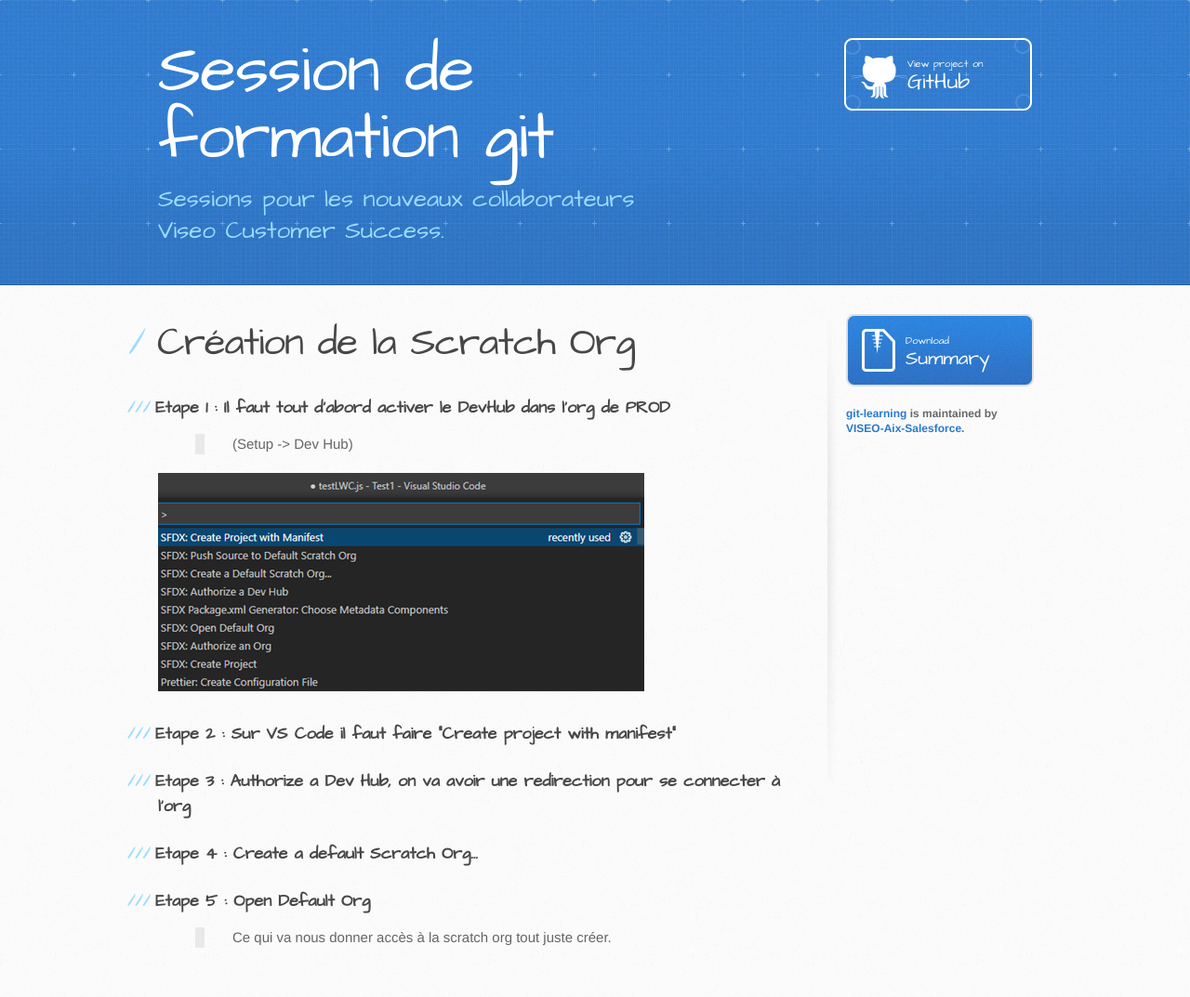
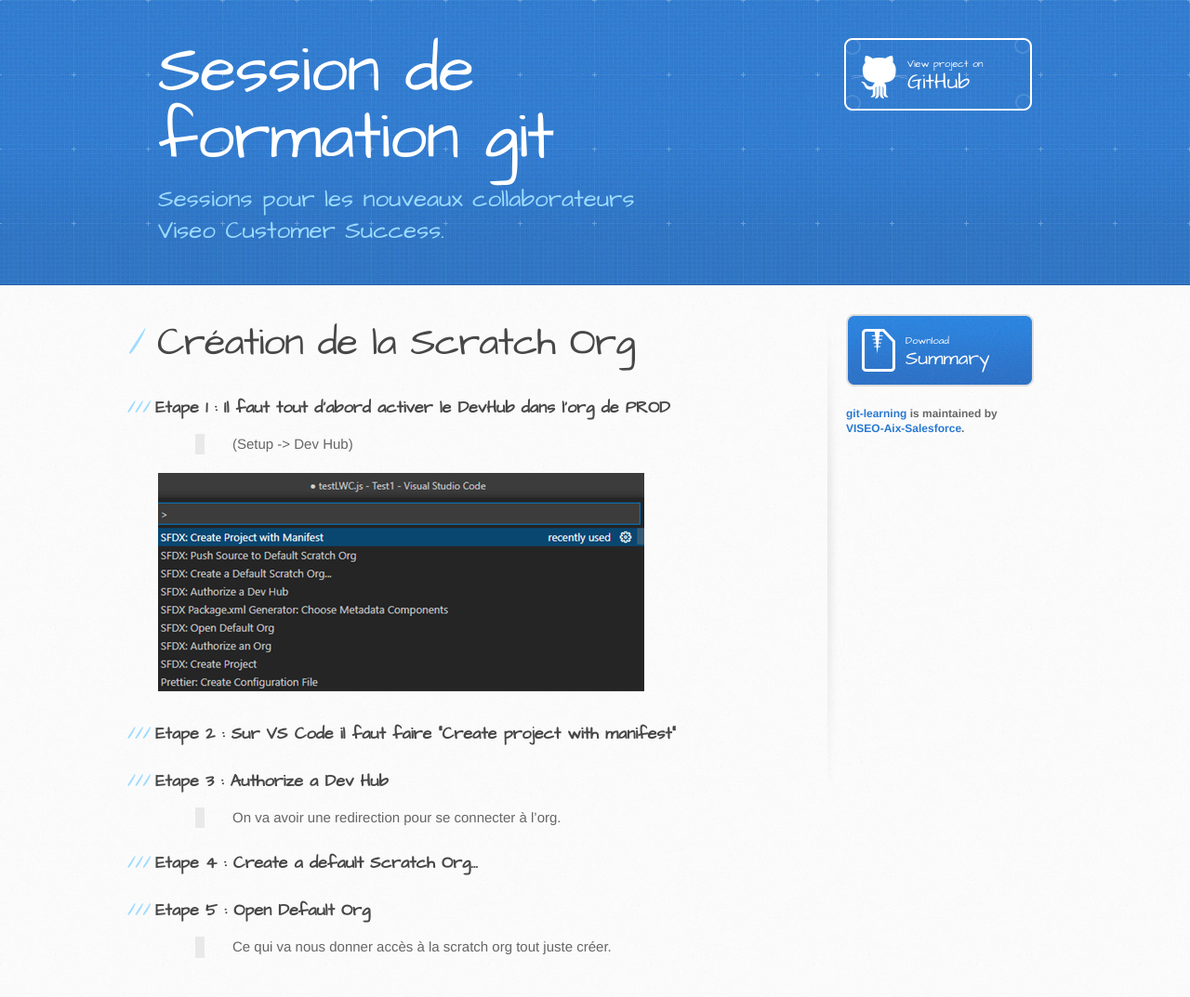
Before and after one commit to VISEO-Aix-Salesforce/git-learning, a Jekyll site: the page built from pages/ScratchOrg.md, in a window 1280 px wide. Shown: the whole page at 93% size. Built offline with Jekyll 4.4.1, drawn with Linux system fonts in a browser that asks for light colours; our own code applies the rules of GitHub Pages for plain Markdown files.

```diff
--- a/pages/ScratchOrg.md
+++ b/pages/ScratchOrg.md
@@ -11,7 +11,8 @@ layout: default
 
 ### Etape 2 : Sur VS Code il faut faire "Create project with manifest"
 
-### Etape 3 : Authorize a Dev Hub, on va avoir une redirection pour se connecter à l'org
+### Etape 3 : Authorize a Dev Hub
+> On va avoir une redirection pour se connecter à l'org.
 
 ### Etape 4 : Create a default Scratch Org...
 
```
